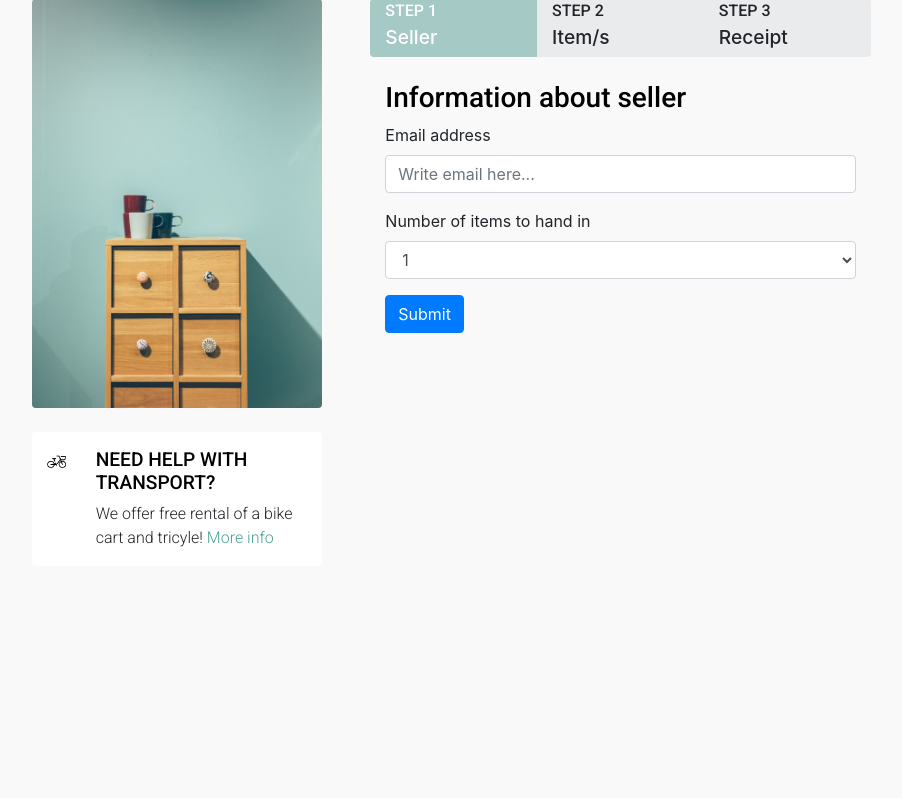
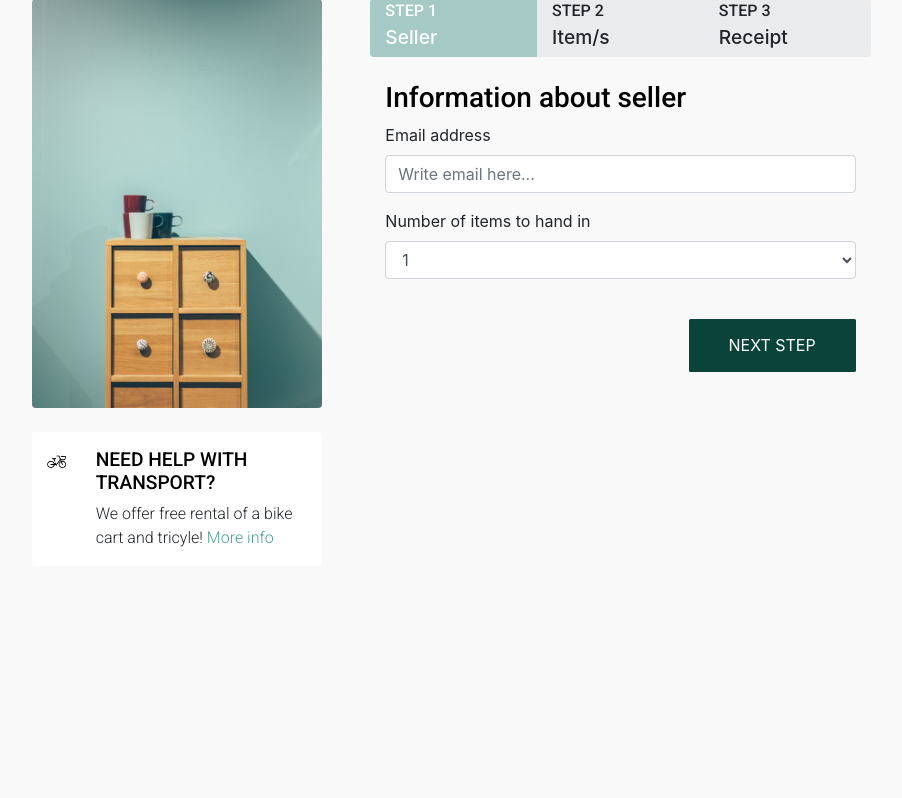
Before and after one commit to bjobe613/lssh, a Flask app: page /hand_in/hand_in_request in a window 1280 px wide. Shown: the part 153-951 px from the top of the page, without its empty margins (196-1098 px from the left). Run offline with Flask 2, Linux system fonts and the light colour scheme; some libraries are stand-ins or nearby versions.

Commit message:
Buttons frontend tweaked and css moved to layout.css

```diff
--- a/lssh/static/css/layout.css
+++ b/lssh/static/css/layout.css
@@ -6,9 +6,10 @@ html {
 /* Global variables */
 :root {
     --main-bg-color: #09433A;
+    --bg-color-white: #ffffff;
+  }
 
 
-  }
 
 h1 {
     font-family: 'Roboto', sans-serif;
@@ -52,6 +53,58 @@ p {
     font-weight: 300;
 
 }
+
+/* Styling for buttons */
+.green-btn {
+    background-color: var(--main-bg-color);
+    border: none;
+    color: white;
+    padding: 0.9rem;
+    padding-left: 2.5rem;
+    padding-right: 2.5rem;
+    text-align: center;
+    text-decoration: none;
+    display: inline-block;
+    font-size: 1rem;
+    cursor: pointer;
+    border-radius: 0.1rem;
+}
+
+.green-btn:active {
+    outline:none;
+    opacity: 0.9;
+}
+
+.green-btn:focus {
+    outline:none;
+}
+
+.white-btn {
+    background-color: var(--bg-color-white);
+    border: none;
+    color: var(--main-bg-color);
+    padding: 0.9rem;
+    padding-left: 2.5rem;
+    padding-right: 2.5rem;
+    text-align: center;
+    text-decoration: none;
+    display: inline-block;
+    font-size: 1rem;
+    cursor: pointer;
+    border-radius: 0.1rem;
+}
+
+.white-btn:active {
+    outline:none;
+    opacity: 0.9;
+}
+
+.white-btn:focus {
+    outline:none;
+}
+
+
+
 
 
 .a-link:hover {
--- a/lssh/static/js/hand_in_request.js
+++ b/lssh/static/js/hand_in_request.js
@@ -62,7 +62,9 @@ function hideForm() {
                 $("#step2").append(step2);
             }
 
-            $("#step2").append('<button type="submit" onclick="checkHandIn()" class="btn btn-primary btn-green mb-5">Submit</button>');
+            $("#step2").append('<button onclick="checkHandIn()" class="green-btn float-right mt-2 mb-5" type="submit">SUBMIT</button>');
+
+
 
 
         },
@@ -112,8 +114,9 @@ function checkHandIn() {
 
     if (errorCounter == 0) {
         submitHandIn();
+        $("#error-div").hide();
     } else {
-        $("#step2").append("Något fel. Fixa");
+        $("#error-div").html("<b>Woops!</b> The hand in request was not filled in correctly");
     }
 
 }
--- a/lssh/templates/admin_login.html
+++ b/lssh/templates/admin_login.html
@@ -28,7 +28,7 @@
                     <input type="password" class="form-control" id="input-contact" placeholder="Password...">
                 </div>
 
-                <button type="submit" class="btn btn-primary float-right">SIGN IN</button>
+                <button class="green-btn float-right mt-4" type="submit">SIGN IN</button>
               </form>
           </div>
         </div>
--- a/lssh/templates/hand_in.html
+++ b/lssh/templates/hand_in.html
@@ -31,7 +31,7 @@
                 <br>
                 <br><br><br>
                 <form action="{{ url_for('main.hand_in_request') }}">
-                    <button class="btn btn-success btn-white" type="submit">HAND IN NOW</button>
+                    <button class="white-btn w-75" type="submit">HAND IN NOW</button>
                 </form>
 
             </div>
--- a/lssh/templates/hand_in_request.html
+++ b/lssh/templates/hand_in_request.html
@@ -88,7 +88,7 @@
                                     <option>5</option>
                                   </select>
                                 </div>
-                                <button type="submit" class="btn btn-primary btn-green">Submit</button>
+                                <button class="green-btn float-right mt-4" type="submit">NEXT STEP</button>
                               </form>
                         </div>
 
@@ -97,6 +97,10 @@
                         </div>
 
                         <div id="step3" class="text-center">
+
+                        </div>
+
+                        <div id="error-div">
 
                         </div>
 
--- a/lssh/templates/index.html
+++ b/lssh/templates/index.html
@@ -80,7 +80,7 @@
           </h1>
 
           <form action="{{ url_for('products.catalog') }}">
-            <button class="btn btn-success btn-green ml-4 mt-4" type="submit">EXPLORE OUR SHOP</button>
+            <button class="green-btn w-75 ml-4 mt-5" type="submit">EXPLORE OUR SHOP</button>
           </form>
         </div>
       </div>
@@ -130,7 +130,7 @@
             <div class="carousel-caption">
               <p id="p-category-news">NEW IN</p>
               <h2>Vases and towels</h2>
-              <button class="btn btn-success btn-white" type="submit">READ MORE</button>
+              <button class="white-btn w-50" type="submit">READ MORE</button>
             </div>
           </div>
 
@@ -140,7 +140,7 @@
             <div class="carousel-caption">
               <p id="p-category-news">NEW IN</p>
               <h2>Vases and towels</h2>
-              <button class="btn btn-success btn-white" type="submit">READ MORE</button>
+              <button class="white-btn w-50" type="submit">READ MORE</button>
             </div>
           </div>
 
```
Also changed, not shown: lssh/static/css/index.css (+7 -3 lines).
